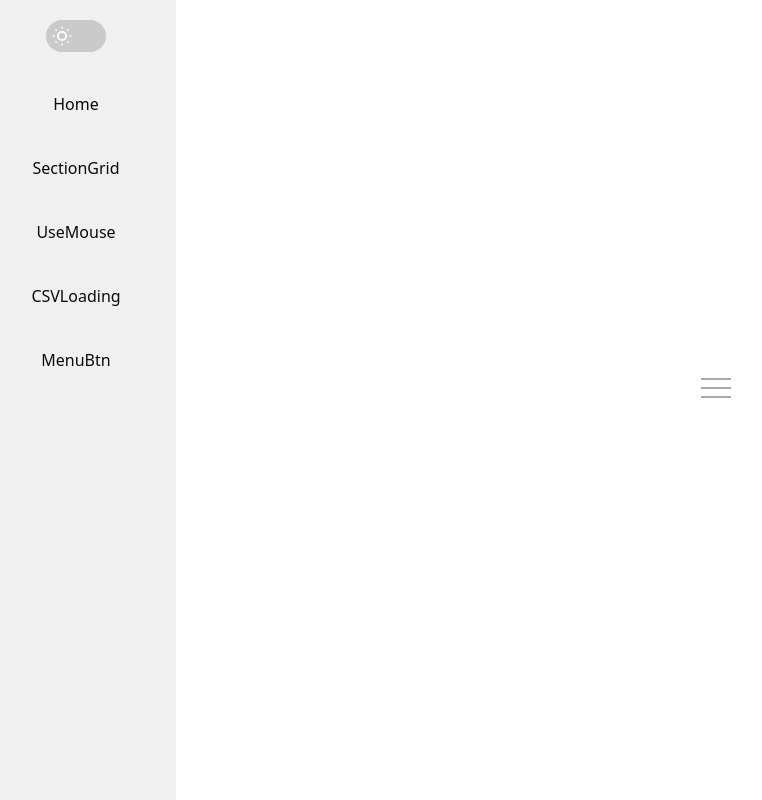
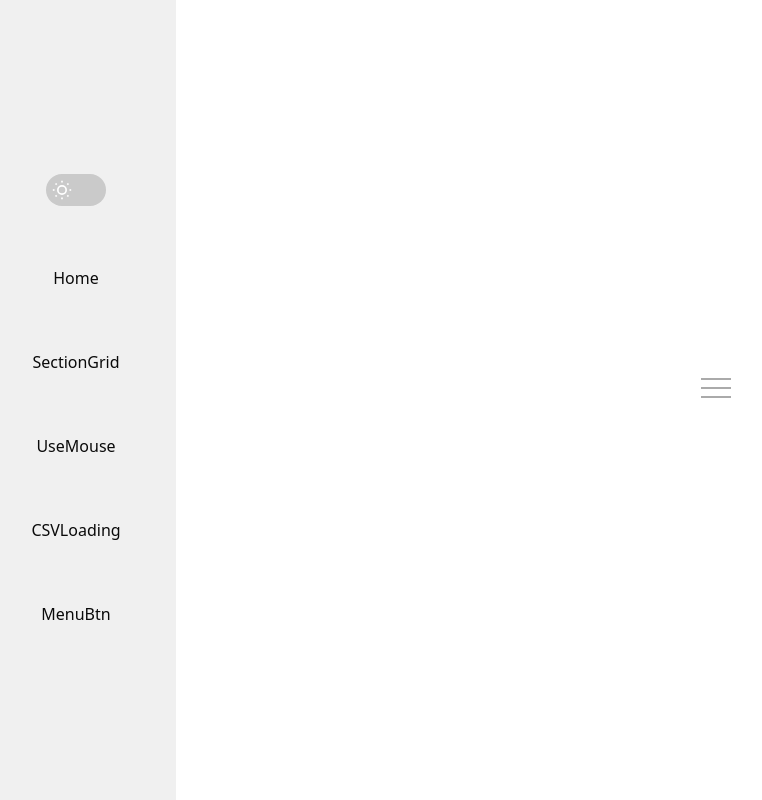
Before and after one commit to geoochi/frontend-practice, a React (Vite) app: page /#/MenuBtn in a window 1280 px wide. Shown: the whole page, without its empty margins (24-786 px from the left). Built offline with nearby package versions, Linux system fonts and the light colour scheme.

Commit message:
update sidebar

```diff
--- a/src/components/Sidebar.tsx
+++ b/src/components/Sidebar.tsx
@@ -7,12 +7,12 @@ const Sidebar: React.FC = () => {
   return (
     <div
       className={cn(
-        'flex flex-col w-[200px] h-full',
+        'flex flex-col justify-center w-[200px] h-full',
         'bg-[#f0f0f0] dark:bg-[#111] overflow-y-auto',
         'transition-colors duration-300'
       )}
     >
-      <div className='p-[10px] my-[10px] flex justify-center'>
+      <div className='p-[20px] my-[10px] flex justify-center'>
         <LightDark />
       </div>
       {routes.map(
@@ -22,7 +22,7 @@ const Sidebar: React.FC = () => {
               key={route.path}
               to={route.path}
               className={cn(
-                'p-[10px] my-[10px] mx-[20px] text-center rounded-[5px]',
+                'p-[20px] my-[10px] mx-[20px] text-center rounded-[5px]',
                 'decoration-[none] hover:bg-[#e0e0e0] dark:hover:bg-[#222]'
               )}
             >
```
